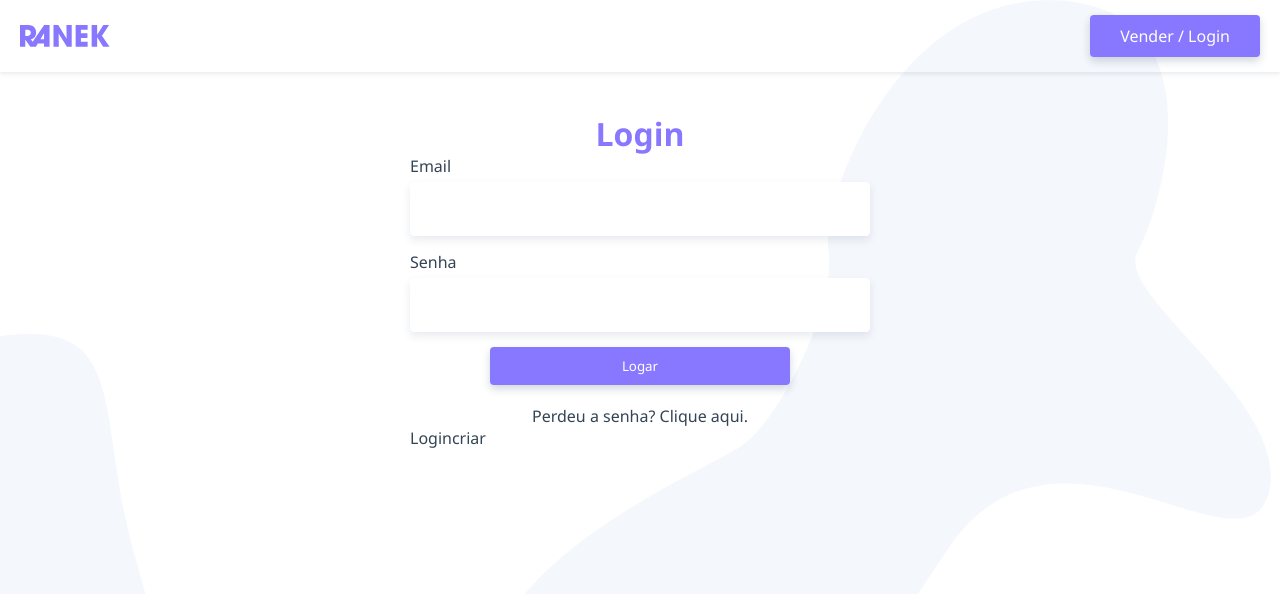
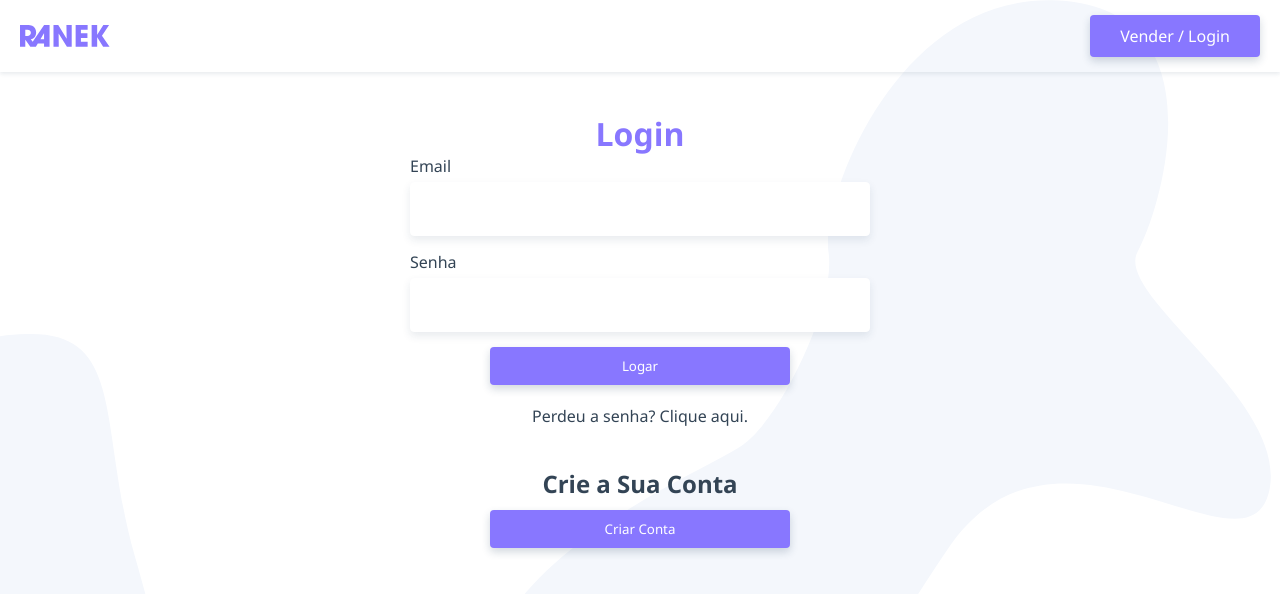
Before and after one commit to lqmorais/projeto-ranek, a Vue app: page /login in a window 1280 px wide. Shown: the top 594 px of the page. Built offline with nearby package versions, Linux system fonts and the light colour scheme.

Commit message:
Configuração inicial formulário usuário

```diff
--- a/src/components/LoginCriar.vue
+++ b/src/components/LoginCriar.vue
@@ -1,9 +1,49 @@
-<template> <p>Logincriar</p></template>
+<template>
+  <section>
+    <h2>Crie a Sua Conta</h2>
+    <transition mode="out-in">
+      <button v-if="!criar" class="btn" @click="criar = true">
+        Criar Conta
+      </button>
+      <UsuarioForm v-else>
+        <button class="btn btn-form">
+          Criar Usuário
+        </button>
+      </UsuarioForm>
+    </transition>
+  </section>
+</template>
 
 <script>
+import UsuarioForm from "@/components/UsuarioForm.vue";
 export default {
   name: "LoginCriar",
+  components: {
+    UsuarioForm,
+  },
+  data() {
+    return {
+      criar: false,
+    };
+  },
 };
 </script>
 
-<style></style>
+<style scoped>
+h2 {
+  text-align: center;
+  margin-top: 40px;
+  margin-bottom: 10px;
+}
+
+.btn {
+  width: 100%;
+  max-width: 300px;
+  margin-left: auto;
+  margin-right: auto;
+}
+
+.btn-form {
+  max-width: 100%;
+}
+</style>
--- /dev/null
+++ b/src/components/UsuarioForm.vue
@@ -0,0 +1,42 @@
+<template>
+  <form>
+    <label for="nome">Nome</label>
+    <input id="nome" name="nome" type="text" v-model="nome" />
+    <label for="email">Email</label>
+    <input id="email" name="email" type="email" v-model="email" />
+    <label for="senha">Senha</label>
+    <input id="senha" name="senha" type="password" v-model="senha" />
+    <label for="cep">Cep</label>
+    <input id="cep" name="cep" type="text" v-model="cep" />
+    <label for="rua">Rua</label>
+    <input id="rua" name="rua" type="text" v-model="rua" />
+    <label for="numero">Número</label>
+    <input id="numero" name="numero" type="text" v-model="numero" />
+    <label for="bairro">Bairro</label>
+    <input id="bairro" name="bairro" type="text" v-model="bairro" />
+    <label for="cidade">Cidade</label>
+    <input id="cidade" name="cidade" type="text" v-model="cidade" />
+    <label for="estado">Estado</label>
+    <input id="estado" name="estado" type="text" v-model="estado" />
+    <div class="button">
+      <slot></slot>
+    </div>
+  </form>
+</template>
+
+<script>
+export default {};
+</script>
+
+<style scoped>
+form {
+  display: grid;
+  grid-template-columns: 80px 1fr;
+  align-items: center;
+}
+
+.button {
+  grid-column: 2;
+  margin-top: 10px;
+}
+</style>
```
